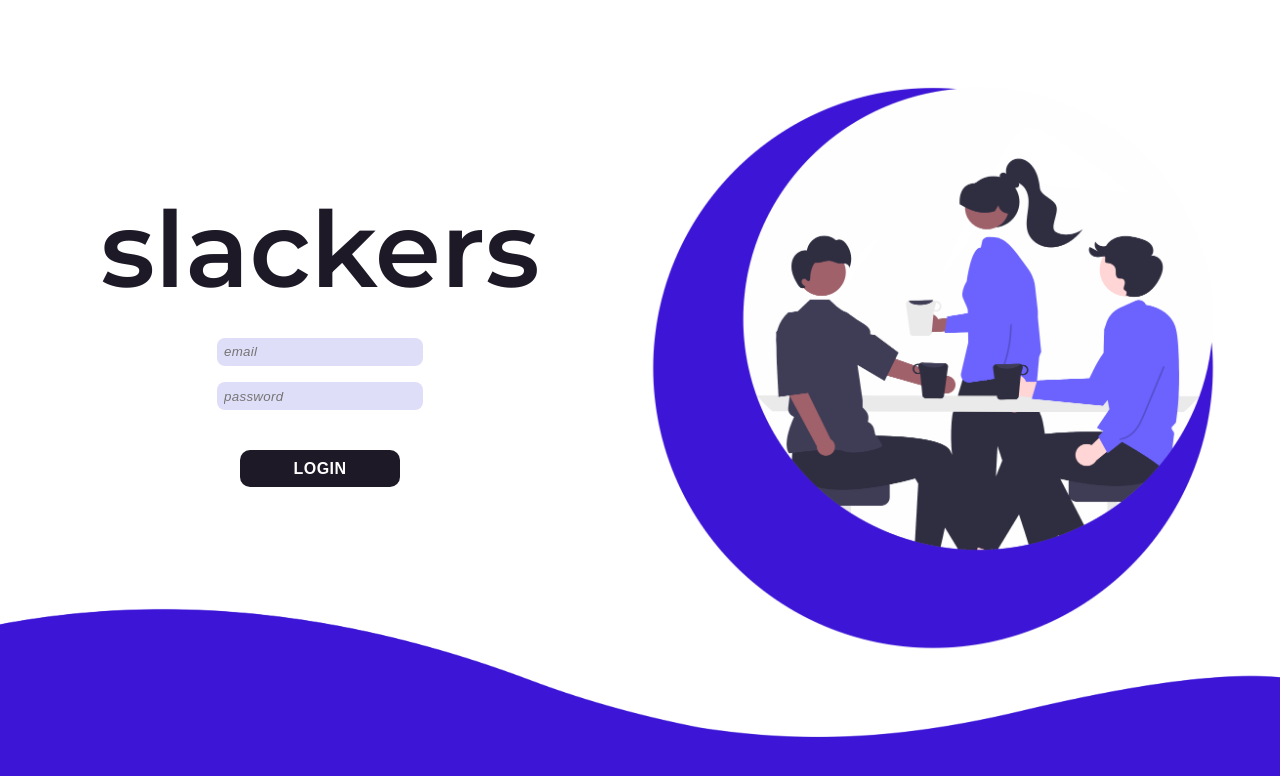
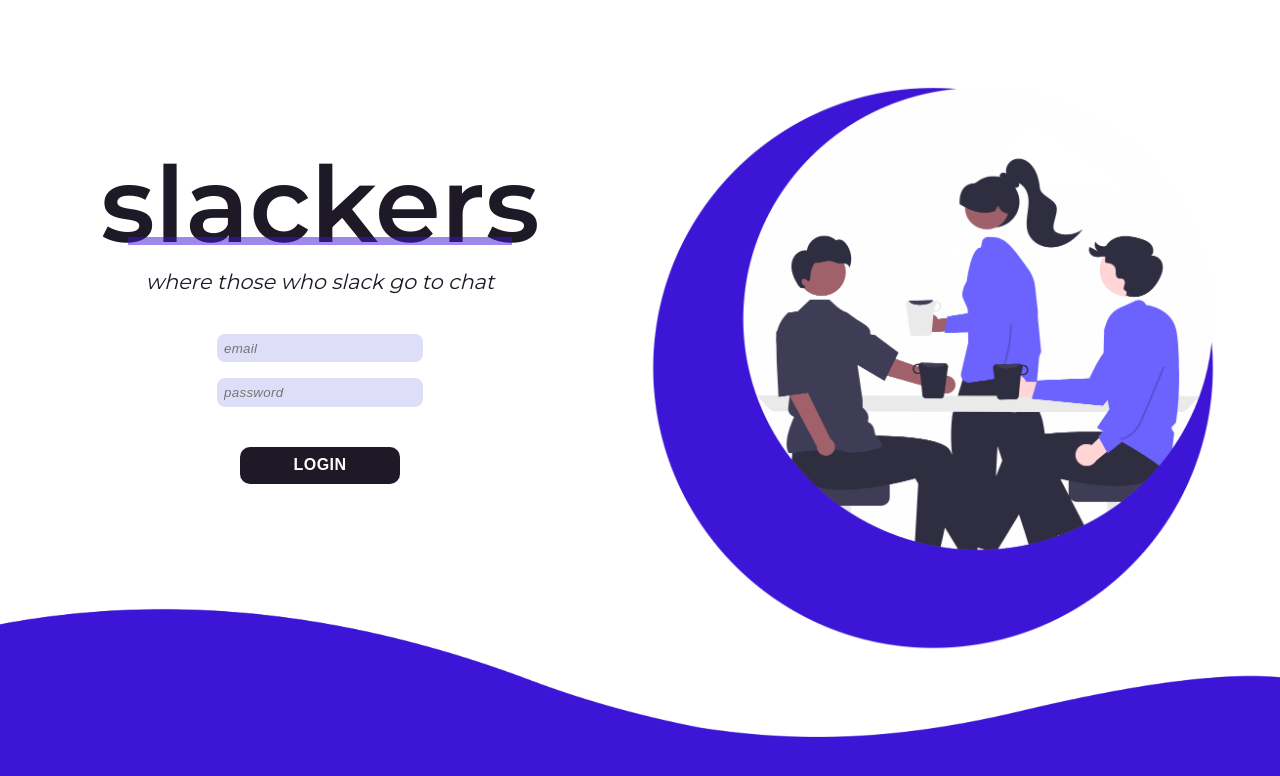
Before and after one commit to drake-nathan/slackers, a React (Create React App) app in the folder frontend/: page / in a window 1280 px wide. Shown: the top 776 px of the page. Built offline with nearby package versions, Linux system fonts and the light colour scheme.

Commit message:
added some text and underline to the design

```diff
--- a/frontend/src/components/Login.jsx
+++ b/frontend/src/components/Login.jsx
@@ -63,6 +63,8 @@ function Login() {
       <LeftSideWrapper>
         <GlobalStyle />
         <Header>slackers</Header>
+        <Underline />
+        <Text>where those who slack go to chat</Text>
         <Form onSubmit={handleSubmit(handleFormSubmit)}>
           <Input
             type="email"
@@ -111,9 +113,9 @@ const LeftSideWrapper = styled.div`
   box-sizing: border-box;
   display: flex;
   flex-direction: column;
+  justify-content: center;
   align-items: center;
-  justify-content: center;
-  @media (max-width: 500px) {
+  @media (max-width: 550px) {
     width: 100%;
     padding: 4rem 2rem;
   }
@@ -127,52 +129,69 @@ const RightSideWrapper = styled.div`
   }
 `;
 
-const ImageBox = styled.img`
-  padding: 5rem 4rem 5rem 0;
-  max-width: 650px;
-  box-sizing: border-box;
-  transition: 0.4s;
-  @media (max-width: 1250px) {
-    max-width: 550px;
-  }
-  @media (max-width: 1100px) {
-    max-width: 450px;
-  }
-  @media (max-width: 900px) {
-    max-width: 400px;
-  }
-  @media (max-width: 900px) {
-    max-width: 400px;
-  }
-  @media (max-width: 900px) {
-    max-width: 400px;
-  }
-  @media (max-width: 700px) {
-    max-width: 300px;
-  }
-  @media (max-width: 500px) {
-    display: none;
-  }
-}
-`;
-
 const Header = styled.header`
   padding-bottom: 1rem;
+  margin-top: -3rem;
   font-size: 6.6rem;
   font-weight: 600;
   text-align: left;
   transition: 0.4s;
   @media (max-width: 1100px) {
-    font-size: 5.4rem;
+    font-size: 4.5rem;
+    margin-top: 3rem;
   }
   @media (max-width: 900px) {
-    font-size: 4.4rem;
+    font-size: 4rem;
+    margin-top: 3rem;
   }
   @media (max-width: 700px) {
     font-size: 3.5rem;
   }
   @media (max-width: 600px) {
     font-size: 3rem;
+  }
+}
+@media (max-width: 500px) {
+  margin-top:  1rem;
+}
+`;
+
+const Underline = styled.hr`
+  background-color: rgba(60, 21, 214);
+  opacity: 50%;
+  border: none;
+  width: 60%;
+  margin-top: -3rem;
+  margin-bottom: 0.2rem;
+  height: 0.5rem;
+  box-sizing: border-box;
+  transition: 0.4s;
+  @media (max-width: 1100px) {
+    margin-top: -2.2rem;
+    width: 65%;
+  }
+  @media (max-width: 900px) {
+    width: 60%;
+    margin-top: -2.3rem;
+  }
+  @media (max-width: 750px) {
+    width: 70%;
+    margin-top: -2rem;
+  }
+  @media (max-width: 500px) {
+    width: 50%;
+    margin-top: -1.9rem;
+  }
+`;
+
+const Text = styled.p`
+  margin-bottom: 2rem;
+  font-size: 1.3rem;
+  font-style: italic;
+  text-align: center;
+  padding: 0 2rem;
+  @media (max-width: 1000px) {
+    font-size: 1rem;
   }
 `;
 
@@ -216,4 +235,33 @@ const LoginBtn = styled.button`
   }
 `;
 
+const ImageBox = styled.img`
+  padding: 5rem 4rem 5rem 0;
+  max-width: 650px;
+  box-sizing: border-box;
+  transition: 0.4s;
+  @media (max-width: 1250px) {
+    max-width: 550px;
+  }
+  @media (max-width: 1100px) {
+    max-width: 450px;
+  }
+  @media (max-width: 900px) {
+    max-width: 400px;
+  }
+  @media (max-width: 900px) {
+    max-width: 400px;
+  }
+  @media (max-width: 900px) {
+    max-width: 400px;
+  }
+  @media (max-width: 700px) {
+    max-width: 300px;
+  }
+  @media (max-width: 500px) {
+    display: none;
+  }
+}
+`;
+
 export default Login;
```
